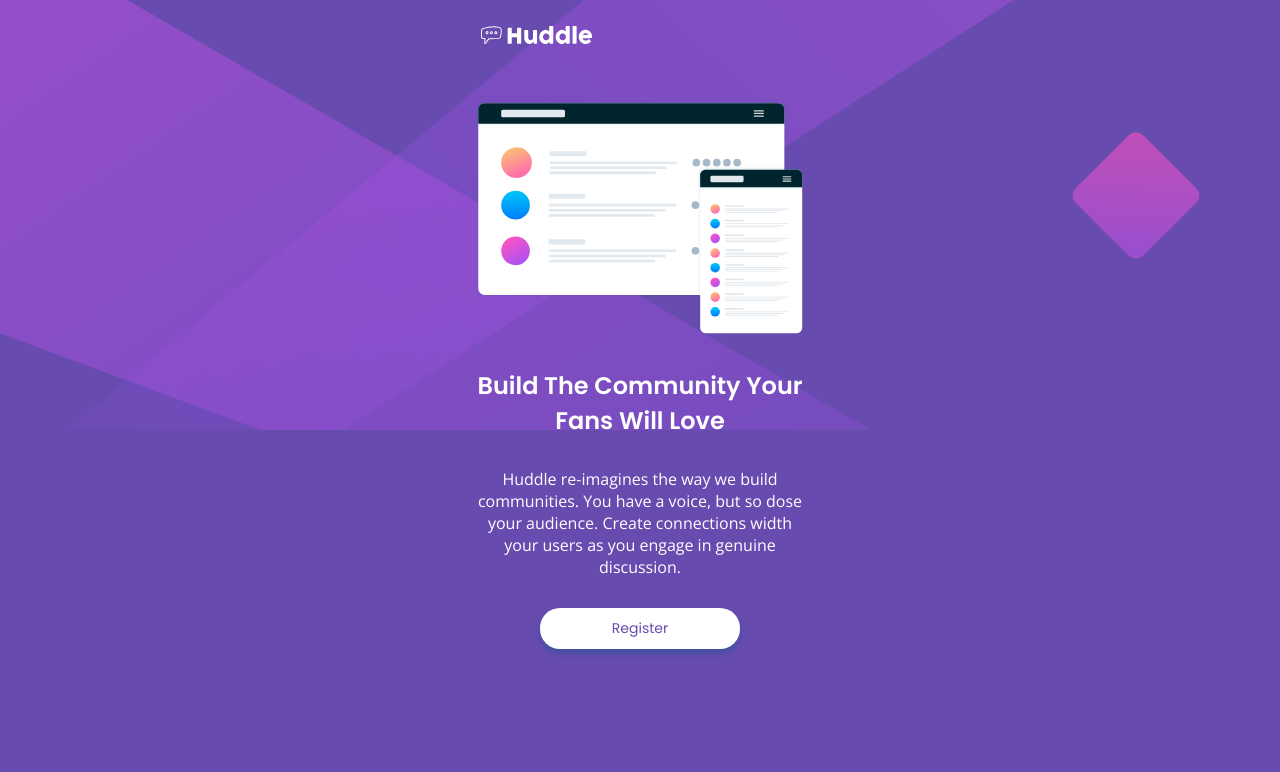
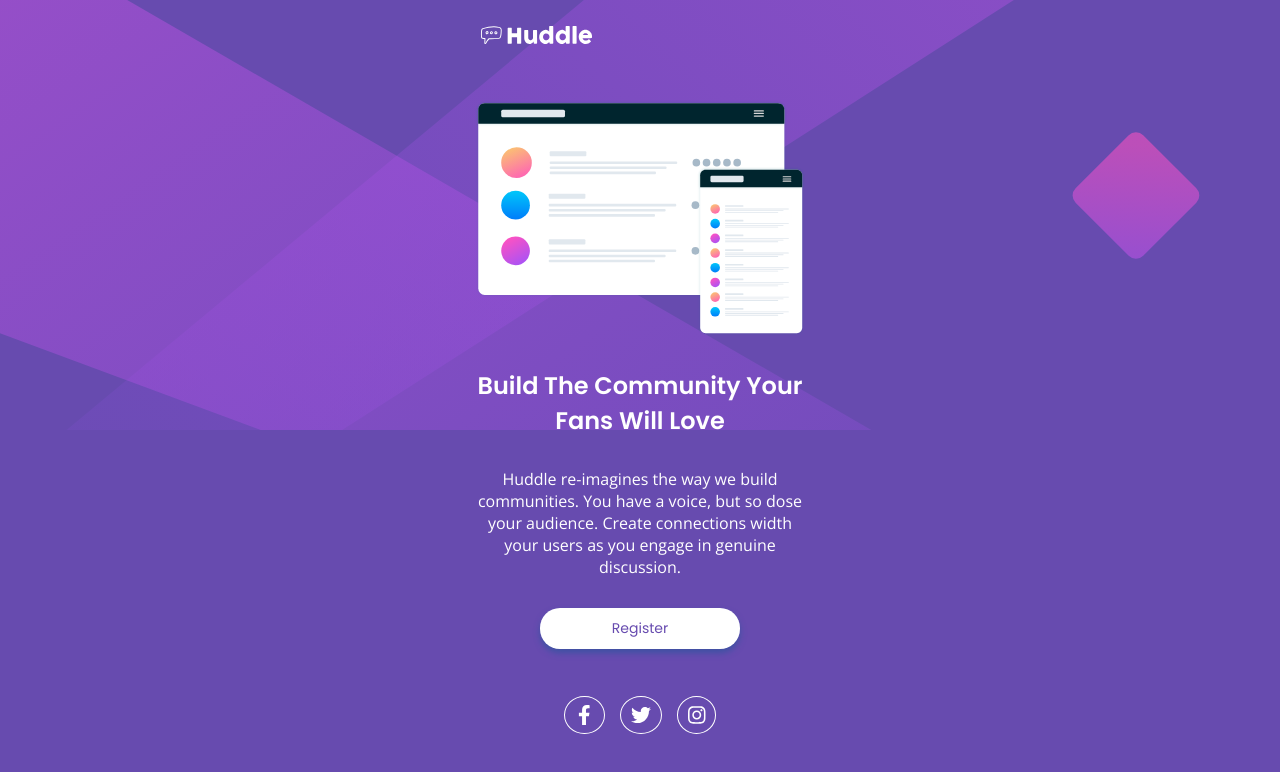
Before and after one commit to Amelia2418/Huddle_challange, a plain HTML site: page index.html in a window 1280 px wide. Drawn offline with nearby package versions, Linux system fonts and the light colour scheme.

Commit message:
Agregando las redes sociale al footer

```diff
--- a/css/mobile.css
+++ b/css/mobile.css
@@ -118,4 +118,36 @@ main {
 footer {
     grid-area: footer;
     z-index: 4;
+    /* background-color: palevioletred; */
+    display: flex;
+    justify-content: center;
+    align-items: center;
 }
+
+footer a {
+    /* background-color: #333; */
+    cursor: pointer;
+}
+
+.fa-facebook-f, .fa-twitter, .fa-instagram {
+    color: white;
+    border: solid 1.5px white;
+    border-radius: 50%;
+}
+
+.fa-facebook-f {
+    padding: 8px 13px;
+    font-size: 2.0rem;
+    margin-right: 15px;
+}
+
+.fa-twitter {
+    padding: 8px 10px;
+    font-size: 2.0rem;
+    margin-right: 15px;
+}
+
+.fa-instagram {
+    padding: 8px 10px;
+    font-size: 2.0rem;
+}
--- a/index.html
+++ b/index.html
@@ -12,6 +12,7 @@
         <link rel="preconnect" href="https://fonts.googleapis.com">
         <link rel="preconnect" href="https://fonts.gstatic.com" crossorigin>
         <link href="https://fonts.googleapis.com/css2?family=Open+Sans:wght@300;400;500;600;700&family=Poppins:wght@300;400;500;600;700&display=swap" rel="stylesheet">
+        <link rel="stylesheet" href="https://cdnjs.cloudflare.com/ajax/libs/font-awesome/6.2.0/css/all.min.css" integrity="sha512-xh6O/CkQoPOWDdYTDqeRdPCVd1SpvCA9XXcUnZS2FmJNp1coAFzvtCN9BmamE+4aHK8yyUHUSCcJHgXloTyT2A==" crossorigin="anonymous" referrerpolicy="no-referrer" />
     </head>
     <body>
 
@@ -38,10 +39,12 @@
         </main>
 
         <footer>
-            <a href=""></a>
-            <a href=""></a>
-            <a href=""></a>
+            <a href="#"><i class="fa-brands fa-facebook-f"></i></a>
+            <a href="#"><i class="fa-brands fa-twitter"></i></a>
+            <a href="#"><i class="fa-brands fa-instagram"></i></a>
         </footer>
 
+
+        <script src="https://cdnjs.cloudflare.com/ajax/libs/font-awesome/6.2.0/js/all.min.js" integrity="sha512-naukR7I+Nk6gp7p5TMA4ycgfxaZBJ7MO5iC3Fp6ySQyKFHOGfpkSZkYVWV5R7u7cfAicxanwYQ5D1e17EfJcMA==" crossorigin="anonymous" referrerpolicy="no-referrer"></script>
     </body>
 </html>
```
